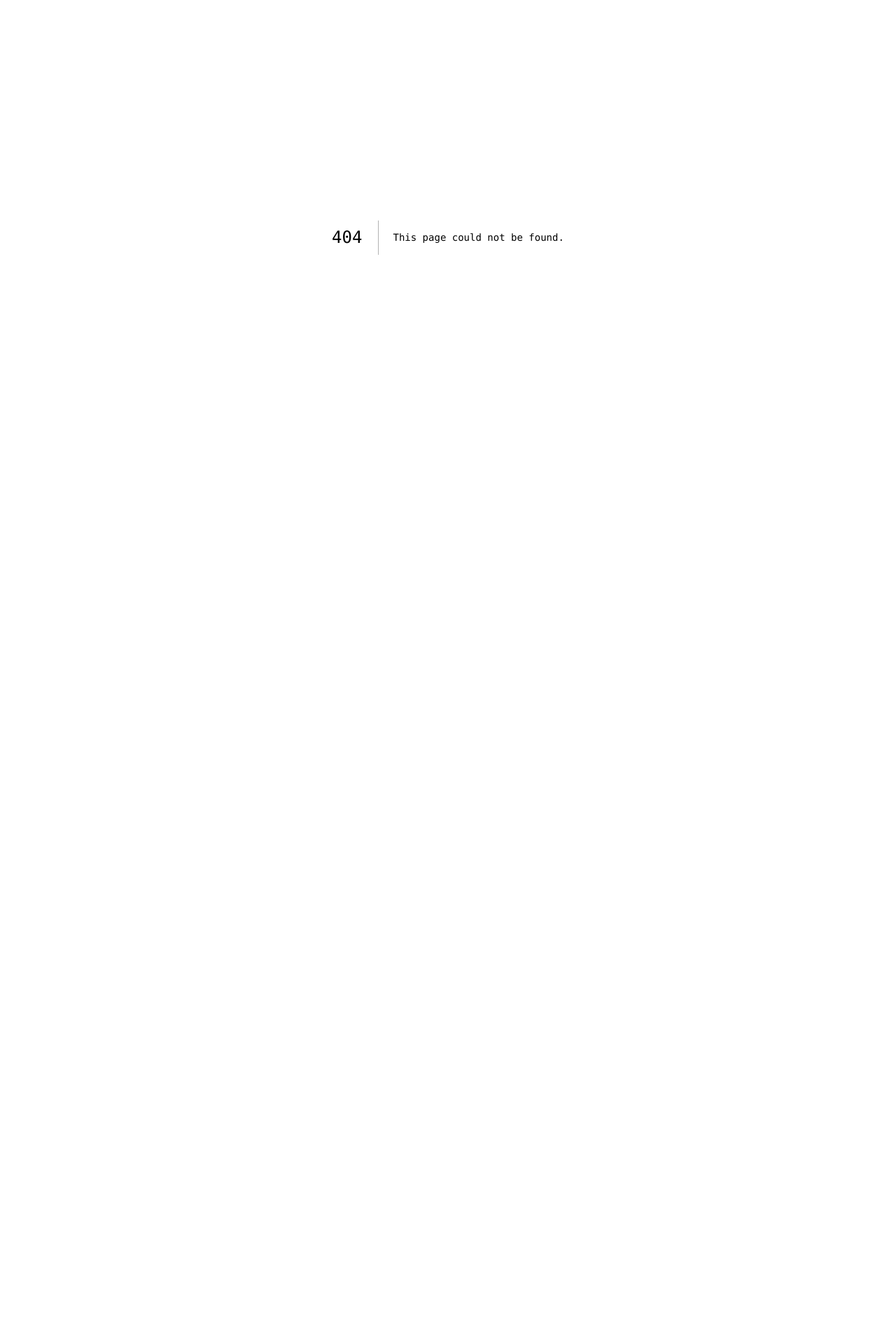
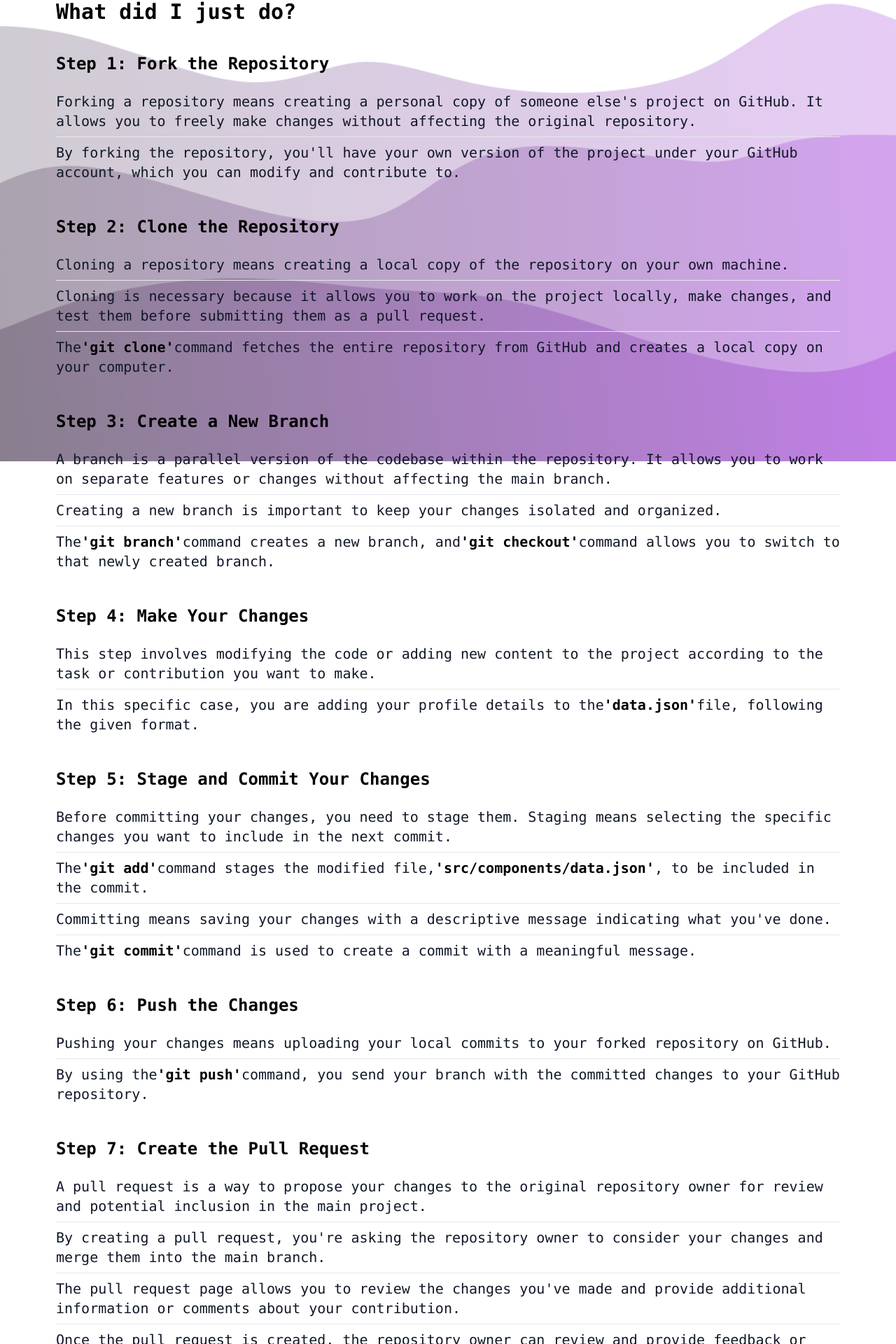
Before and after one commit to srajankumar/pullquest, a Next.js app: page /explanation in a window 1280 px wide. Before the commit this address had no page. Shown: the part 141-2061 px from the top of the page at 70% size. Before the commit the page ends 880 px from the top, so only its background shows below. Built offline with nearby package versions, Linux system fonts and the light colour scheme.

Commit message:
Footer + Explanation added

```diff
--- /dev/null
+++ b/src/components/Footer.jsx
@@ -0,0 +1,11 @@
+import React from "react";
+
+const Footer = () => {
+  return (
+    <div className="py-5 bottom-0 left-0 text-center w-full bg-[#010101] text-white">
+      Made on Earth with {"💜"}
+    </div>
+  );
+};
+
+export default Footer;
--- a/src/pages/api/hello.ts
+++ /dev/null
@@ -1,13 +0,0 @@
-// Next.js API route support: https://nextjs.org/docs/api-routes/introduction
-import type { NextApiRequest, NextApiResponse } from 'next'
-
-type Data = {
-  name: string
-}
-
-export default function handler(
-  req: NextApiRequest,
-  res: NextApiResponse<Data>
-) {
-  res.status(200).json({ name: 'John Doe' })
-}
--- /dev/null
+++ b/src/pages/explanation.jsx
@@ -0,0 +1,201 @@
+import { useRef, useState } from "react";
+import Background from "../components/Background";
+import Footer from "../components/Footer";
+
+function Explanation() {
+  return (
+    <>
+      <Background />
+      <div className="w-full justify-center md:p-10 p-5 mb-10 items-center">
+        <div className="flex sm:text-3xl text-2xl font-bold mx-10 my-5">
+          What did I just do?
+        </div>
+        <div className="md:text-xl m-10 sm:text-lg ">
+          <h1 className="text-black font-bold text-2xl title-font mb-4">
+            Step 1: Fork the Repository
+          </h1>
+          <div className="flex py-2">
+            <span className="text-gray-900">
+              Forking a repository means creating a personal copy of someone
+              else's project on GitHub. It allows you to freely make changes
+              without affecting the original repository.
+            </span>
+          </div>
+          <div className="flex border-t border-gray-200 py-2">
+            <span className="text-gray-900">
+              By forking the repository, you'll have your own version of the
+              project under your GitHub account, which you can modify and
+              contribute to.
+            </span>
+          </div>
+        </div>
+        <div className="md:text-xl m-10 sm:text-lg ">
+          <h1 className="text-black font-bold text-2xl title-font mb-4">
+            Step 2: Clone the Repository
+          </h1>
+          <div className="flex py-2">
+            <span className="text-gray-900">
+              Cloning a repository means creating a local copy of the repository
+              on your own machine.
+            </span>
+          </div>
+          <div className="flex border-t border-gray-200 py-2">
+            <span className="text-gray-900">
+              Cloning is necessary because it allows you to work on the project
+              locally, make changes, and test them before submitting them as a
+              pull request.
+            </span>
+          </div>
+          <div className="flex border-t border-gray-200 py-2">
+            <div className="text-gray-900">
+              The
+              <b className="text-black">{"'git clone'"}</b>
+              command fetches the entire repository from GitHub and creates a
+              local copy on your computer.
+            </div>
+          </div>
+        </div>
+        <div className="md:text-xl m-10 sm:text-lg ">
+          <h1 className="text-black font-bold text-2xl title-font mb-4">
+            Step 3: Create a New Branch
+          </h1>
+
+          <div className="flex py-2">
+            <span className="text-gray-900">
+              A branch is a parallel version of the codebase within the
+              repository. It allows you to work on separate features or changes
+              without affecting the main branch.
+            </span>
+          </div>
+          <div className="flex border-t border-gray-200 py-2">
+            <span className="text-gray-900">
+              Creating a new branch is important to keep your changes isolated
+              and organized.
+            </span>
+          </div>
+          <div className="flex border-t border-gray-200 py-2">
+            <span className="text-gray-900">
+              The
+              <b className="text-black">{"'git branch'"}</b>
+              command creates a new branch, and
+              <b className="text-black">{"'git checkout'"}</b>
+              command allows you to switch to that newly created branch.
+            </span>
+          </div>
+        </div>
+        <div className="md:text-xl m-10 sm:text-lg ">
+          <h1 className="text-black font-bold text-2xl title-font mb-4">
+            Step 4: Make Your Changes
+          </h1>
+          <div className="flex py-2">
+            <span className="text-gray-900">
+              This step involves modifying the code or adding new content to the
+              project according to the task or contribution you want to make.
+            </span>
+          </div>
+          <div className="flex border-t border-gray-200 py-2">
+            <span className="text-gray-900">
+              In this specific case, you are adding your profile details to the
+              <b className="text-black font-semibold">{"'data.json'"}</b>
+              file, following the given format.
+            </span>
+          </div>
+        </div>
+        <div className="md:text-xl m-10 sm:text-lg ">
+          <h1 className="text-black font-bold text-2xl title-font mb-4">
+            Step 5: Stage and Commit Your Changes
+          </h1>
+          <div className="flex py-2">
+            <span className="text-gray-900">
+              Before committing your changes, you need to stage them. Staging
+              means selecting the specific changes you want to include in the
+              next commit.
+            </span>
+          </div>
+          <div className="flex border-t border-gray-200 py-2">
+            <span className="text-gray-900">
+              The<b className="text-black font-semibold">{"'git add'"}</b>
+              command stages the modified file,
+              <b className="text-black font-semibold">
+                {"'src/components/data.json'"}
+              </b>
+              , to be included in the commit.
+            </span>
+          </div>
+          <div className="flex border-t border-gray-200 py-2">
+            <span className="text-gray-900">
+              Committing means saving your changes with a descriptive message
+              indicating what you've done.
+            </span>
+          </div>
+          <div className="flex border-t border-gray-200 py-2">
+            <span className="text-gray-900">
+              The
+              <b className="text-black font-semibold">{"'git commit'"}</b>
+              command is used to create a commit with a meaningful message.
+            </span>
+          </div>{" "}
+        </div>
+        <div className="md:text-xl m-10 sm:text-lg ">
+          <h1 className="text-black font-bold text-2xl title-font mb-4">
+            Step 6: Push the Changes
+          </h1>
+          <div className="flex py-2">
+            <span className="text-gray-900">
+              Pushing your changes means uploading your local commits to your
+              forked repository on GitHub.
+            </span>
+          </div>
+          <div className="flex border-t border-gray-200 py-2">
+            <span className="text-gray-900">
+              By using the
+              <b className="text-black font-semibold">{"'git push'"}</b>
+              command, you send your branch with the committed changes to your
+              GitHub repository.
+            </span>
+          </div>
+        </div>
+        <div className="md:text-xl m-10 sm:text-lg ">
+          <h1 className="text-black font-bold text-2xl title-font mb-4">
+            Step 7: Create the Pull Request
+          </h1>
+          <div className="flex py-2">
+            <span className="text-gray-900">
+              A pull request is a way to propose your changes to the original
+              repository owner for review and potential inclusion in the main
+              project.
+            </span>
+          </div>
+          <div className="flex border-t border-gray-200 py-2">
+            <span className="flex text-gray-900">
+              By creating a pull request, you're asking the repository owner to
+              consider your changes and merge them into the main branch.
+            </span>
+          </div>
+          <div className="flex border-t border-gray-200 py-2">
+            <span className="flex text-gray-900">
+              The pull request page allows you to review the changes you've made
+              and provide additional information or comments about your
+              contribution.
+            </span>
+          </div>
+          <div className="flex border-t border-gray-200 py-2">
+            <span className="flex text-gray-900">
+              Once the pull request is created, the repository owner can review
+              and provide feedback or merge your changes into the main branch.
+            </span>
+          </div>
+        </div>
+        <div className="md:text-xl m-10 sm:text-lg ">
+          <h1 className="text-black font-bold title-font mb-4">
+            I hope this provides a clear explanation of each step and their
+            significance in the pull request process!
+          </h1>
+        </div>
+      </div>
+      <Footer />
+    </>
+  );
+}
+
+export default Explanation;
--- a/src/pages/instructions.jsx
+++ b/src/pages/instructions.jsx
@@ -1,7 +1,9 @@
 import { useRef, useState } from "react";
 import Background from "../components/Background";
+import Link from "next/link";
+import Footer from "../components/Footer";
 
-function App() {
+function Instruction() {
   const textRefs = useRef([]);
   const [texts, setTexts] = useState([
     "https://github.com/srajankumar/pullquest",
@@ -203,9 +205,15 @@ function App() {
           contributions be even more awe-inspiring as you continue your
           legendary journey!
         </div>
+        <div className="text-center rounded-lg text-lg m-10 md:py-5 py-3 bg-[#1111111c]">
+          <Link href="/explanation" className="font-bold hover:text-purple-950">
+            Explanation ?
+          </Link>
+        </div>
       </div>
+      <Footer />
     </>
   );
 }
 
-export default App;
+export default Instruction;
```
